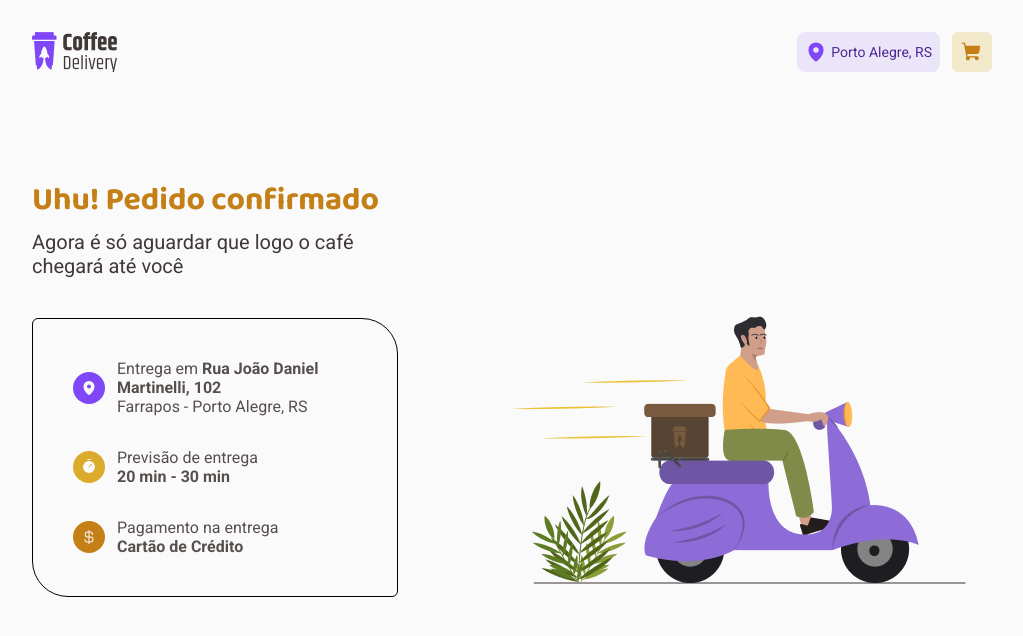
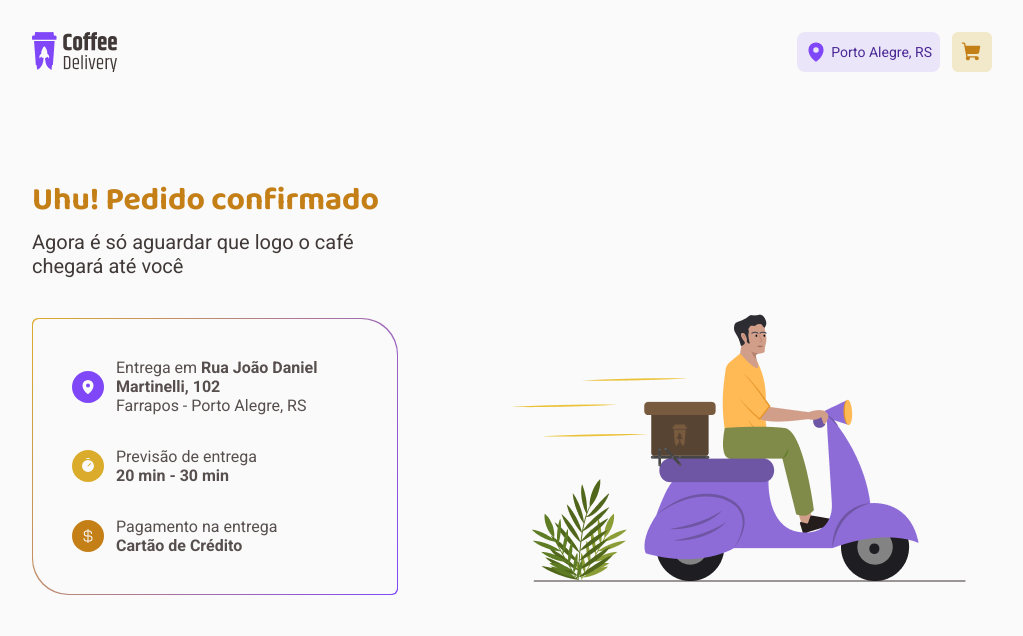
Before and after one commit to joaocruzzq/coffee-delivery, a React (Vite) app: page /success in a window 1280 px wide. Shown: the top 636 px of the page, without its empty margins (128-1151 px from the left). Built offline with nearby package versions, Linux system fonts and the light colour scheme.

Commit message:
aplicando borda degrade no card

```diff
--- a/src/pages/success/styles.ts
+++ b/src/pages/success/styles.ts
@@ -2,14 +2,14 @@ import styled from "styled-components";
 
 export const SuccessContainer = styled.div`
    display: grid;
+
+   align-items: end;
    padding: 4.45rem 10rem;
 
+   grid-column-gap: 6.375rem;
    grid-template-columns: 1fr auto;
 
    grid-template-areas: 'h1 h1' 'span img' 'card img';
-
-   align-items: end;
-   grid-column-gap: 6.375rem;
 
    img {
       grid-area: img;
@@ -17,34 +17,66 @@ export const SuccessContainer = styled.div`
 
    h1 {
       grid-area: h1;
+
       font-size: 2rem;
       font-weight: bolder;
       font-family: 'Baloo 2', sans-serif;
+
       color: ${props => props.theme["yellow-dark"]};
    }
 
    span {
       grid-area: span;
+
       font-size: 1.25rem;
       margin: 0.25rem 0 2.5rem;
+
       color: ${props => props.theme["base-subtitle"]};
    }
 
    .deliveryInfoCard {
       grid-area: card;
+
       display: flex;
       flex-direction: column;
 
+      z-index: 1;
+      position: relative;
+
       gap: 2rem;
       padding: 2.5rem;
-
-      border: 1px solid black;
 
       border-top-left-radius: 6px;
       border-top-right-radius: 36px;
 
       border-bottom-left-radius: 36px;
       border-bottom-right-radius: 6px;
+
+      background: ${props => props.theme.background};
+   }
+
+   .deliveryInfoCard::before {
+      content: '';
+
+      inset: 0;
+      z-index: -2;
+
+      position: absolute;
+      border-radius: inherit;
+
+      background: linear-gradient(120deg, ${props => props.theme.yellow}, ${props => props.theme.purple});
+   }
+
+   .deliveryInfoCard::after {
+      content: '';
+
+      inset: 1px;
+      z-index: -1;
+
+      position: absolute;
+      border-radius: inherit;
+
+      background: ${props => props.theme.background};
    }
 
    .deliveryInfoCard > div {
@@ -74,8 +106,10 @@ export const SuccessContainer = styled.div`
 
    .deliveryInfoCard > div svg {
       grid-area: icon;
+
       padding: 0.5rem;
       border-radius: 50%;
+
       color: ${props => props.theme.background}
    }
 `
```
